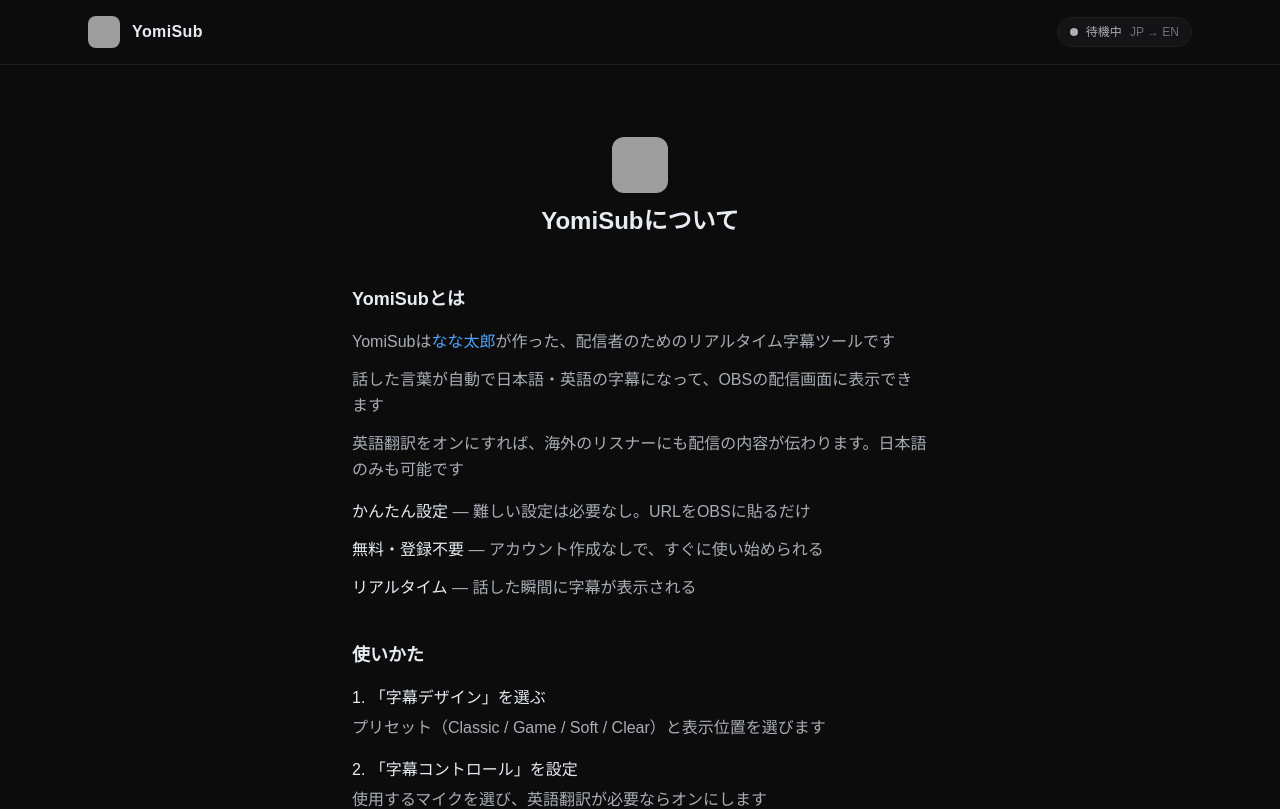
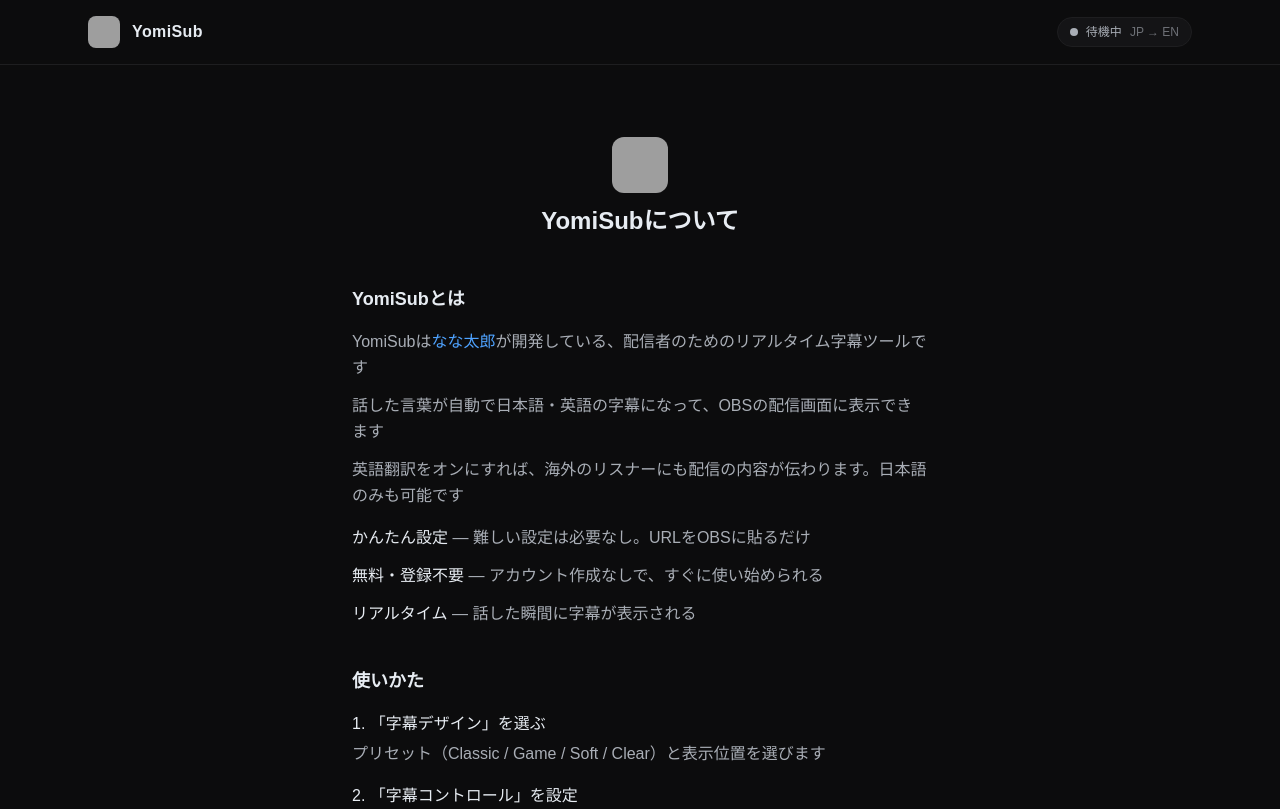
Before and after one commit to nxouv/yomisub, a Next.js app: page /about in a window 1280 px wide. Shown: the top 809 px of the page. Built offline with nearby package versions, Linux system fonts and the light colour scheme; no server answers; grey boxes are pictures that could not be loaded; a web font is replaced by a local one.

Commit message:
Aboutページの文を修正し、表現を「作った」から「開発している」に変更しました。

```diff
--- a/app/about/page.tsx
+++ b/app/about/page.tsx
@@ -53,7 +53,7 @@
                 >
                   なな太郎
                 </a>
-                が作った、配信者のためのリアルタイム字幕ツールです
+                が開発している、配信者のためのリアルタイム字幕ツールです
               </p>
               <p>
                 話した言葉が自動で日本語・英語の字幕になって、OBSの配信画面に表示できます
```
